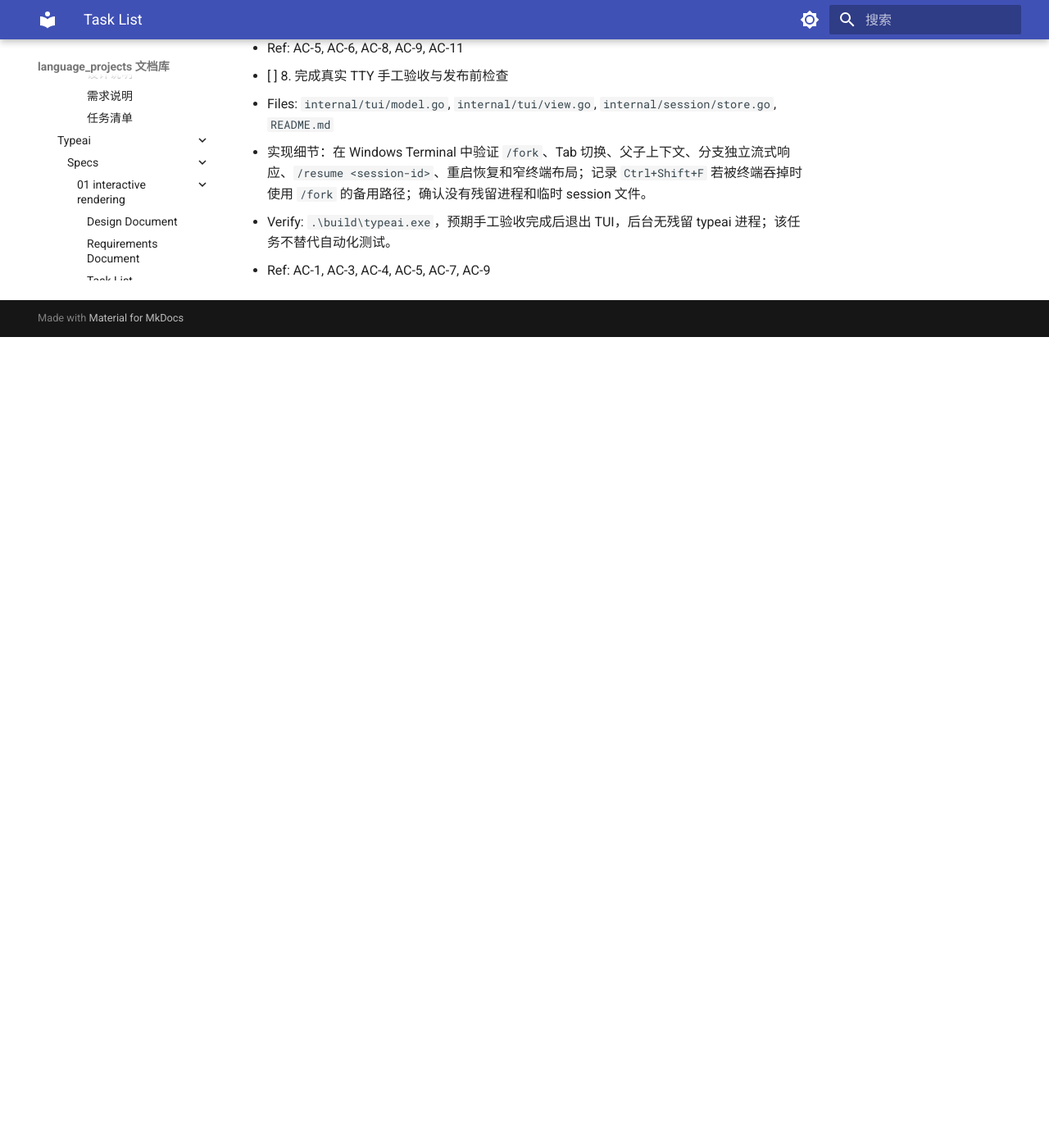
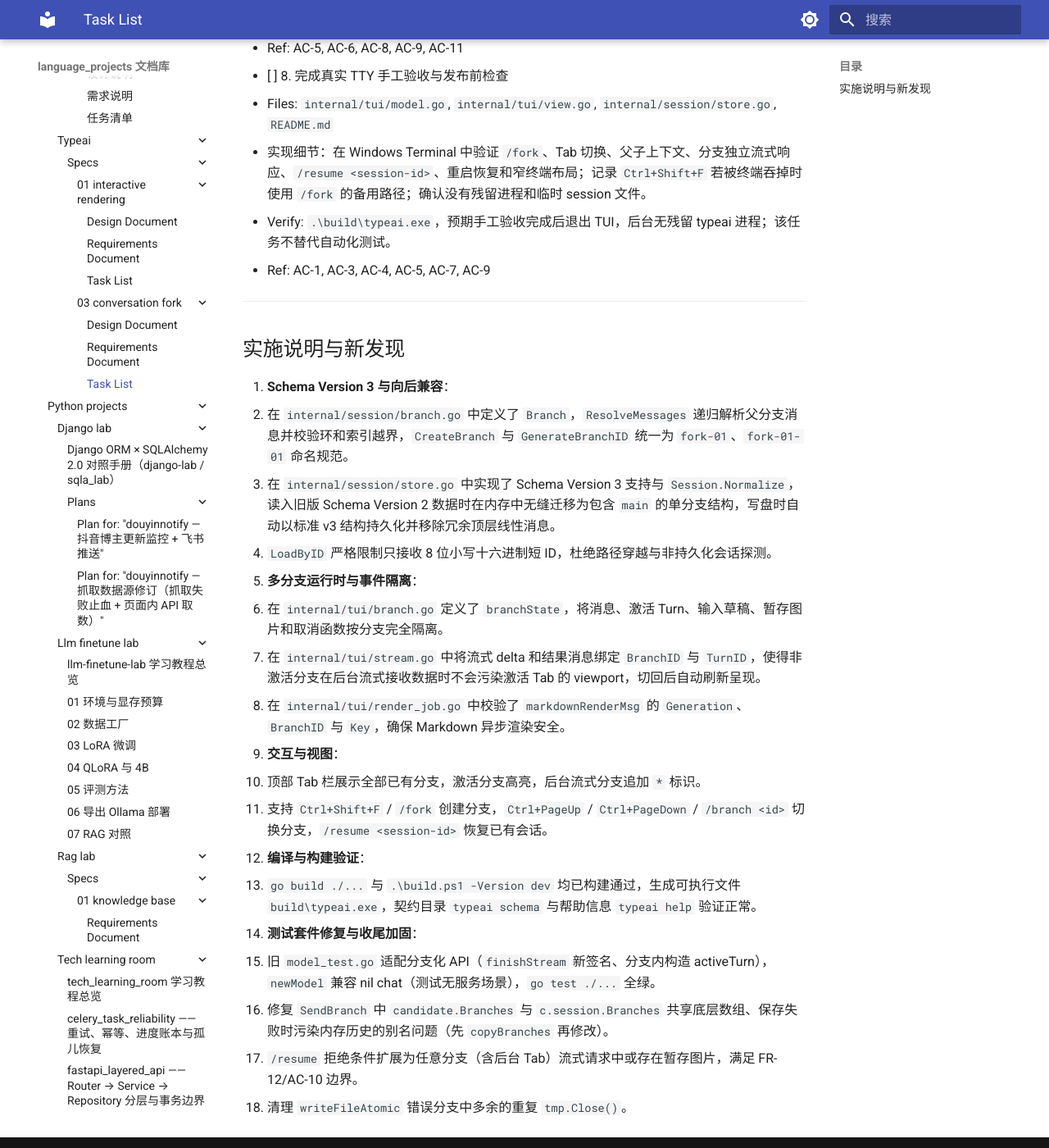
Before and after one commit to shihao-hub/td-language_projects, an MkDocs documentation site: the page built from docs/projects/go_projects/typeai/specs/03-conversation-fork/tasks.md, in a window 1280 px wide and 1400 px high, scrolled down 2152 px. Shown: the whole window at 82% size. Built offline with MkDocs 1.6.1 and Material for MkDocs 9.7.7, drawn with Linux system fonts in a browser that asks for light colours; before the commit the page ends 2563 px from its top, so only the background shows below that; some of the changed text lies outside the part shown.

Commit message:
docs(specs): 更新 typeai 对话分支任务状态
- 勾选 Task 2/3/7 并记录分支运行时、Fork/切换交互与文档构建验证
- 记录 schema v3 迁移、LoadByID、流式 branch/turn 路由实施要点
- 补记测试套件适配、SendBranch 别名修复与 /resume 拒绝边界加固

```diff
--- a/docs/projects/go_projects/typeai/specs/03-conversation-fork/tasks.md
+++ b/docs/projects/go_projects/typeai/specs/03-conversation-fork/tasks.md
@@ -40,7 +40,7 @@
   - Ref: AC-5, AC-6, AC-9, AC-10, AC-11
   - [test]
 
-- [ ] 7. 补齐分支恢复、兼容性和用户文档
+- [x] 7. 补齐分支恢复、兼容性和用户文档
   - Files: `internal/session/store.go`, `internal/session/store_test.go`, `internal/tui/model_test.go`, `README.md`, `internal/cli/help.go`
   - 实现细节：覆盖 schema v2 到 v3 的读取迁移、schema v3 分支恢复、激活 Tab 恢复、`/resume <session-id>` 帮助和首版范围说明；明确鼠标右键选区、精确字符 Fork、双 Pane、session 列表和目录浏览为后续范围。
   - Verify: `go test ./...`、`go build ./...`、`.\build.ps1 -Version dev`，预期全仓 typeai 测试和构建通过，生成的可执行文件可启动 TUI。
@@ -51,3 +51,25 @@
   - 实现细节：在 Windows Terminal 中验证 `/fork`、Tab 切换、父子上下文、分支独立流式响应、`/resume <session-id>`、重启恢复和窄终端布局；记录 `Ctrl+Shift+F` 若被终端吞掉时使用 `/fork` 的备用路径；确认没有残留进程和临时 session 文件。
   - Verify: `.\build\typeai.exe`，预期手工验收完成后退出 TUI，后台无残留 typeai 进程；该任务不替代自动化测试。
   - Ref: AC-1, AC-3, AC-4, AC-5, AC-7, AC-9
+
+---
+
+## 实施说明与新发现
+1. **Schema Version 3 与向后兼容**：
+   - 在 `internal/session/branch.go` 中定义了 `Branch`，`ResolveMessages` 递归解析父分支消息并校验环和索引越界，`CreateBranch` 与 `GenerateBranchID` 统一为 `fork-01`、`fork-01-01` 命名规范。
+   - 在 `internal/session/store.go` 中实现了 Schema Version 3 支持与 `Session.Normalize`，读入旧版 Schema Version 2 数据时在内存中无缝迁移为包含 `main` 的单分支结构，写盘时自动以标准 v3 结构持久化并移除冗余顶层线性消息。
+   - `LoadByID` 严格限制只接收 8 位小写十六进制短 ID，杜绝路径穿越与非持久化会话探测。
+2. **多分支运行时与事件隔离**：
+   - 在 `internal/tui/branch.go` 定义了 `branchState`，将消息、激活 Turn、输入草稿、暂存图片和取消函数按分支完全隔离。
+   - 在 `internal/tui/stream.go` 中将流式 delta 和结果消息绑定 `BranchID` 与 `TurnID`，使得非激活分支在后台流式接收数据时不会污染激活 Tab 的 viewport，切回后自动刷新呈现。
+   - 在 `internal/tui/render_job.go` 中校验了 `markdownRenderMsg` 的 `Generation`、`BranchID` 与 `Key`，确保 Markdown 异步渲染安全。
+3. **交互与视图**：
+   - 顶部 Tab 栏展示全部已有分支，激活分支高亮，后台流式分支追加 `*` 标识。
+   - 支持 `Ctrl+Shift+F` / `/fork` 创建分支，`Ctrl+PageUp` / `Ctrl+PageDown` / `/branch <id>` 切换分支，`/resume <session-id>` 恢复已有会话。
+4. **编译与构建验证**：
+   - `go build ./...` 与 `.\build.ps1 -Version dev` 均已构建通过，生成可执行文件 `build\typeai.exe`，契约目录 `typeai schema` 与帮助信息 `typeai help` 验证正常。
+5. **测试套件修复与收尾加固**：
+   - 旧 `model_test.go` 适配分支化 API（`finishStream` 新签名、分支内构造 activeTurn），`newModel` 兼容 nil chat（测试无服务场景），`go test ./...` 全绿。
+   - 修复 `SendBranch` 中 `candidate.Branches` 与 `c.session.Branches` 共享底层数组、保存失败时污染内存历史的别名问题（先 `copyBranches` 再修改）。
+   - `/resume` 拒绝条件扩展为任意分支（含后台 Tab）流式请求中或存在暂存图片，满足 FR-12/AC-10 边界。
+   - 清理 `writeFileAtomic` 错误分支中多余的重复 `tmp.Close()`。
```
Also changed, not shown: other parts of docs/projects/go_projects/typeai/specs/03-conversation-fork/tasks.md (+2 -2 lines).
